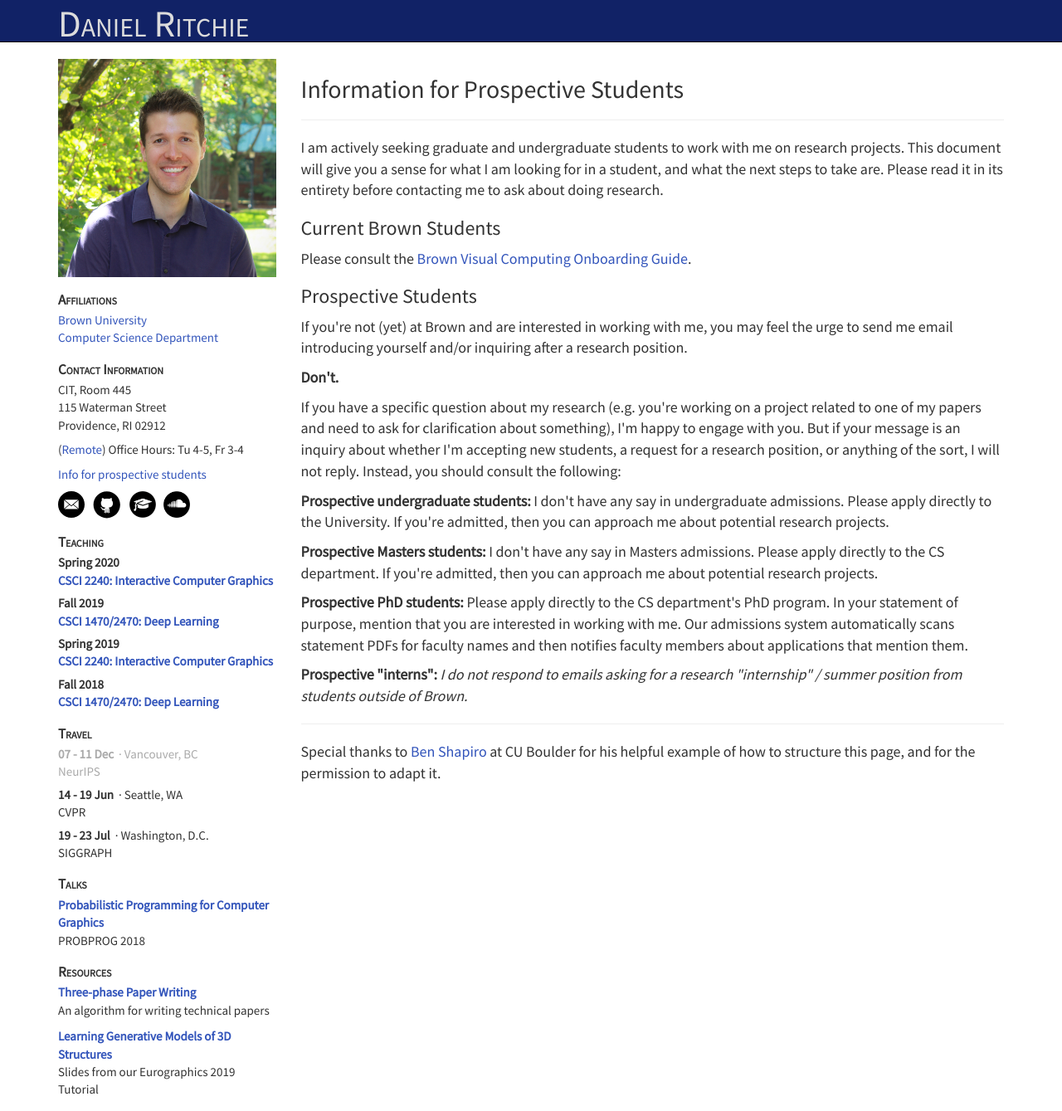
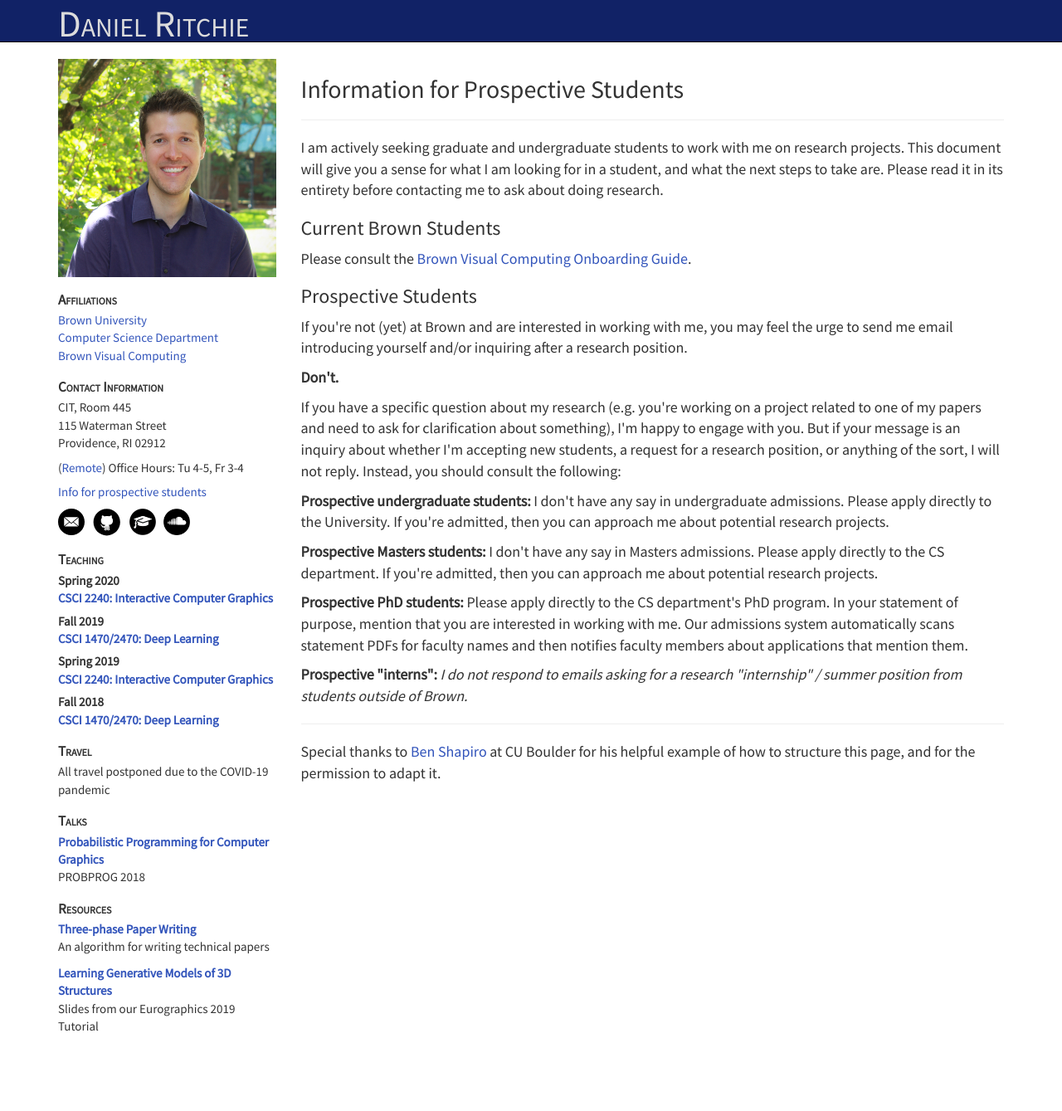
Before and after one commit to dritchie/dritchie.github.io, a Jekyll site: the page built from prospective_students.html, in a window 1280 px wide. Shown: the whole page at 83% size. Built offline with Jekyll 4.4.1, drawn with Linux system fonts in a browser that asks for light colours; after the commit the page ends 1263 px from its top, so only the background shows below that.

Commit message:
Links/news item for new VC webpage. COVID travel notice.

```diff
--- a/_includes/sidebar.html
+++ b/_includes/sidebar.html
@@ -6,6 +6,7 @@
 	<div class='sidebarheader'>Affiliations</div>
 	<div><a target='_blank' href='http://brown.edu'>Brown University</a></div>
 	<div><a target='_blank' href='http://cs.brown.edu'>Computer Science Department</a></div>
+	<div><a target='_blank' href='http://visual.cs.brown.edu'>Brown Visual Computing</a></div>
 </div>
 
 <div class='sidebaritem' id='contactinfo'>
@@ -58,7 +59,9 @@
 <div class='sidebaritem' id='travel'>
 	<div class='sidebarheader'>Travel</div>
 
-	{% assign currdate_parts = site.time | date_to_xmlschema | split: 'T' %}
+	All travel postponed due to the COVID-19 pandemic
+
+	<!-- {% assign currdate_parts = site.time | date_to_xmlschema | split: 'T' %}
 	{% assign currdate = currdate_parts[0] %}
 
 	{% assign sortedtravelitems = site.data.travel.items | sort: 'startdate' %}
@@ -91,7 +94,7 @@
 			</div>
 		{% endif %}
 
-	{% endfor %}
+	{% endfor %} -->
 
 </div>
 
--- /dev/null
+++ b/_news/vcwebpage_launch.html
@@ -0,0 +1,5 @@
+---
+date: '2020-04-24'
+---
+
+The new <a target='_blank' href='http://visual.cs.brown.edu'>Brown Visual Computing website</a> is live! There are a couple of 'graphics-y' easter eggs on the page--see if you can find them 😉
--- a/index.html
+++ b/index.html
@@ -6,7 +6,7 @@ layout: default
 	<div class='hidden-md hidden-lg mainheader'>About</div>
 
 	<p>
-		I am an Assistant Professor of <a target='_blank' href='https://cs.brown.edu'>Computer Science</a> at <a target='_blank' href='https://brown.edu'>Brown University</a>. In my research, I’m broadly interested in the intersection of computer graphics with artificial intelligence and machine learning: I build intelligent machines that understand the visual world and can help people be visually creative. This entails developing technologies that do things such as:
+		I am an Assistant Professor of <a target='_blank' href='https://cs.brown.edu'>Computer Science</a> at <a target='_blank' href='https://brown.edu'>Brown University</a>, where I co-lead the <a target='_blank' href='https://visual.cs.brown.edu'>Brown Visual Computing</a> group. In my research, I’m broadly interested in the intersection of computer graphics with artificial intelligence and machine learning: I build intelligent machines that understand the visual world and can help people be visually creative. This entails developing technologies that do things such as:
 		<ul>
 			<li><a target='_blank' href='pdf/hmc.pdf'>Exploring</a> a manifold of good designs</li>
 			<li><a target='_blank' href='pdf/patterncolor.pdf'>Suggesting</a> new (or <a target='_blank' href='pdf/hmc.pdf'>unexpected</a>) design possibilities</li>
```
